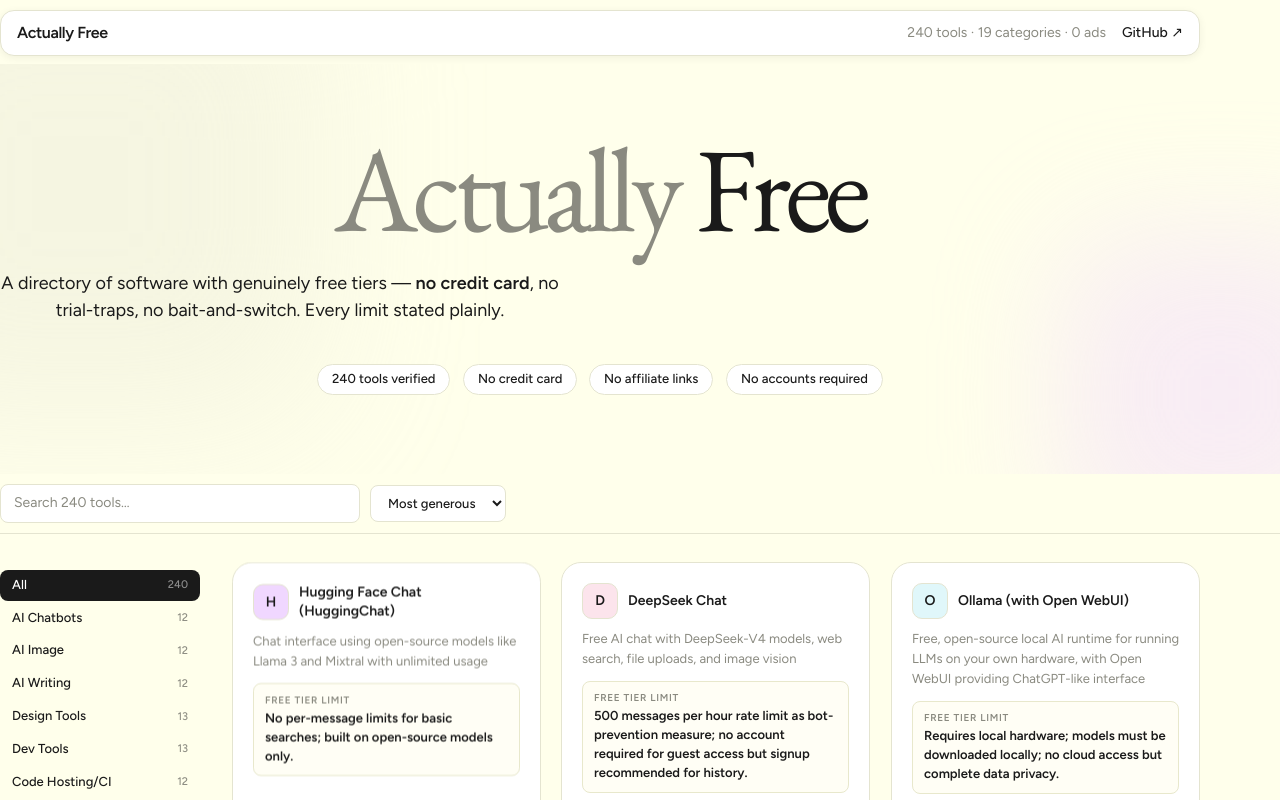
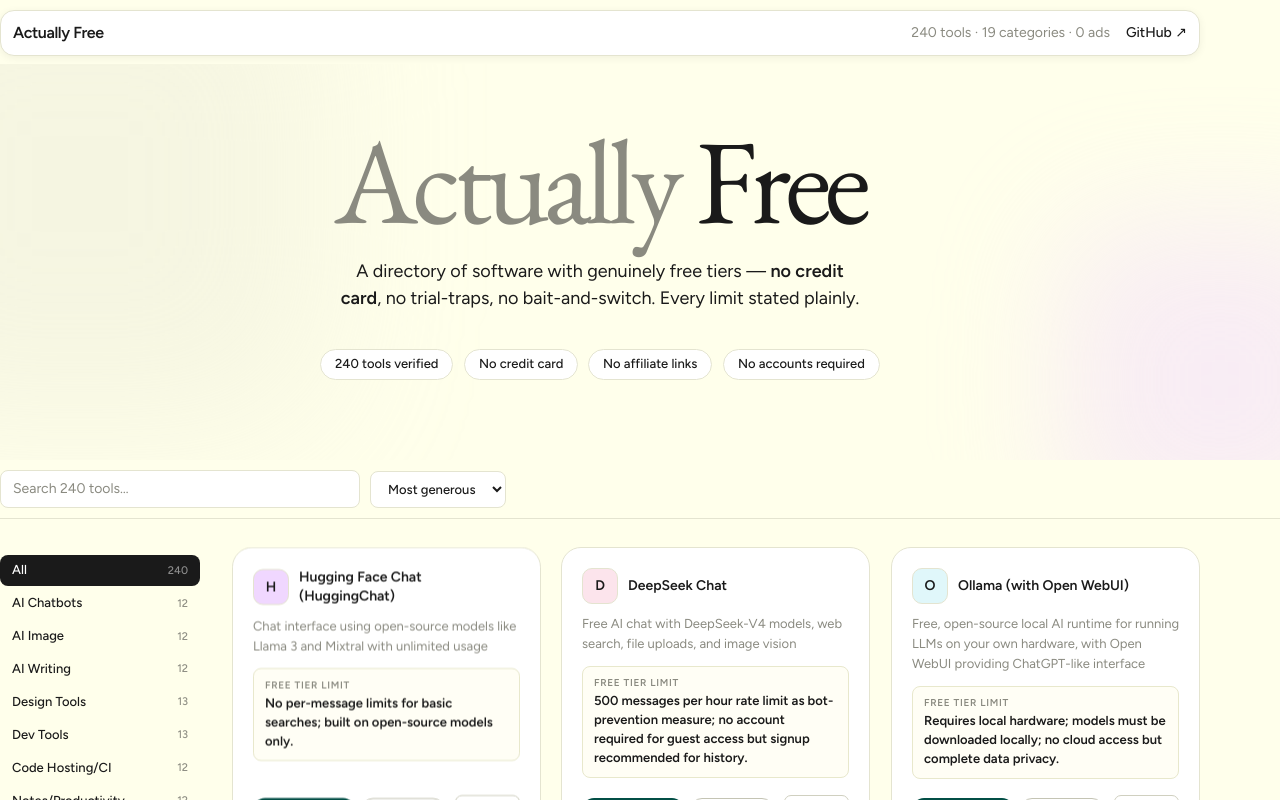
Before and after one commit to classthandstrategies-ai/actually-free, a React (Vite) app: page / in a window 1280 px wide. Shown: the top 800 px of the page. Built offline with nearby package versions, Linux system fonts and the light colour scheme.

Commit message:
fix: hero/HowToRead centering via flex-col items-center; align nav/controls/sidebar left edges to same 12px offset

```diff
--- a/src/components/Controls.jsx
+++ b/src/components/Controls.jsx
@@ -18,7 +18,7 @@
             aria-label="Search tools"
             className="search-input font-figtree text-midnight-ink placeholder-graphite-veil bg-white w-full"
             style={{
-              padding: '9px 36px 9px 13px',
+              padding: '9px 36px 9px 12px',
               fontSize: '14px',
               border: '1px solid #e4e4d0',
               borderRadius: '8px',
--- a/src/components/Hero.jsx
+++ b/src/components/Hero.jsx
@@ -2,43 +2,24 @@
   return (
     <section
       className="w-full bg-cream-paper relative overflow-hidden"
-      style={{ paddingTop: '72px', paddingBottom: '80px' }}
+      style={{ paddingTop: '64px', paddingBottom: '80px' }}
     >
       {/* Decorative orbs */}
+      <div className="absolute rounded-full pointer-events-none" style={{ width: '480px', height: '480px', top: '-120px', left: '-160px', background: '#e4e4d0', opacity: 0.35, filter: 'blur(80px)' }} />
+      <div className="absolute rounded-full pointer-events-none" style={{ width: '320px', height: '320px', bottom: '-80px', right: '-100px', background: '#f0d7ff', opacity: 0.45, filter: 'blur(64px)' }} />
+
+      {/* flex-col + items-center = reliable centering for all children, regardless of display type */}
       <div
-        className="absolute rounded-full pointer-events-none"
-        style={{
-          width: '480px',
-          height: '480px',
-          top: '-120px',
-          left: '-160px',
-          background: '#e4e4d0',
-          opacity: 0.35,
-          filter: 'blur(80px)',
-        }}
-      />
-      <div
-        className="absolute rounded-full pointer-events-none"
-        style={{
-          width: '320px',
-          height: '320px',
-          bottom: '-80px',
-          right: '-100px',
-          background: '#f0d7ff',
-          opacity: 0.45,
-          filter: 'blur(64px)',
-        }}
-      />
-
-      <div className="relative z-10 max-w-[1200px] mx-auto px-6 text-center">
-        {/* Main headline */}
+        className="relative z-10 max-w-[1200px] mx-auto px-6"
+        style={{ display: 'flex', flexDirection: 'column', alignItems: 'center', textAlign: 'center' }}
+      >
         <h1
           className="font-eb-garamond font-normal"
           style={{
             fontSize: 'clamp(64px, 10vw, 120px)',
             lineHeight: 0.88,
             letterSpacing: '-0.05em',
-            marginBottom: '28px',
+            marginBottom: '24px',
             animation: 'fadeSlideUp 0.6s ease both',
           }}
         >
@@ -46,18 +27,16 @@
           <span style={{ color: '#1a1a1a' }}>Free</span>
         </h1>
 
-        {/* Subtitle */}
         <p
-          className="font-figtree font-normal text-midnight-ink mx-auto"
-          style={{ fontSize: '18px', lineHeight: 1.5, maxWidth: '560px', marginBottom: '40px' }}
+          className="font-figtree font-normal text-midnight-ink"
+          style={{ fontSize: '18px', lineHeight: 1.55, maxWidth: '520px', marginBottom: '36px' }}
         >
           A directory of software with genuinely free tiers —{' '}
           <strong className="font-semibold">no credit card</strong>,
           no trial-traps, no bait-and-switch. Every limit stated plainly.
         </p>
 
-        {/* Stat pills */}
-        <div className="flex items-center justify-center gap-3 flex-wrap">
+        <div style={{ display: 'flex', alignItems: 'center', justifyContent: 'center', gap: '10px', flexWrap: 'wrap' }}>
           {[
             `${total} tools verified`,
             'No credit card',
@@ -67,13 +46,7 @@
             <span
               key={stat}
               className="stat-pill font-figtree font-medium text-midnight-ink"
-              style={{
-                fontSize: '13px',
-                padding: '6px 14px',
-                border: '1px solid #e4e4d0',
-                borderRadius: '1000px',
-                background: '#ffffff',
-              }}
+              style={{ fontSize: '13px', padding: '6px 14px', border: '1px solid #e4e4d0', borderRadius: '1000px', background: '#ffffff' }}
             >
               {stat}
             </span>
--- a/src/components/HowToReadSection.jsx
+++ b/src/components/HowToReadSection.jsx
@@ -4,7 +4,7 @@
   return (
     <section style={{ background: '#1a1a1a', padding: '80px 0' }}>
       <div className="max-w-[1200px] mx-auto px-6">
-        <div style={{ maxWidth: '680px', margin: '0 auto', textAlign: 'center' }}>
+        <div style={{ maxWidth: '680px', margin: '0 auto', display: 'flex', flexDirection: 'column', alignItems: 'center', textAlign: 'center' }}>
           <h2
             className="font-eb-garamond font-normal"
             style={{ fontSize: '48px', lineHeight: 1.05, color: '#ffffff', marginBottom: '20px', letterSpacing: '-0.02em' }}
@@ -52,7 +52,7 @@
 
           {/* Monogram arc */}
           <p className="font-figtree" style={{ fontSize: '14px', color: '#5f5f59', marginBottom: '24px' }}>
-            243 tools, all verified — just a few of them:
+            240 tools, all verified — just a few of them:
           </p>
           <div style={{ display: 'flex', justifyContent: 'center', gap: '10px', flexWrap: 'wrap' }}>
             {SAMPLE_MONOGRAMS.map((letter, i) => (
--- a/src/components/Nav.jsx
+++ b/src/components/Nav.jsx
@@ -9,7 +9,7 @@
             display: 'flex',
             alignItems: 'center',
             justifyContent: 'space-between',
-            padding: '10px 16px',
+            padding: '10px 12px',
             background: '#ffffff',
             border: '1px solid #e4e4d0',
             borderRadius: '14px',
```
